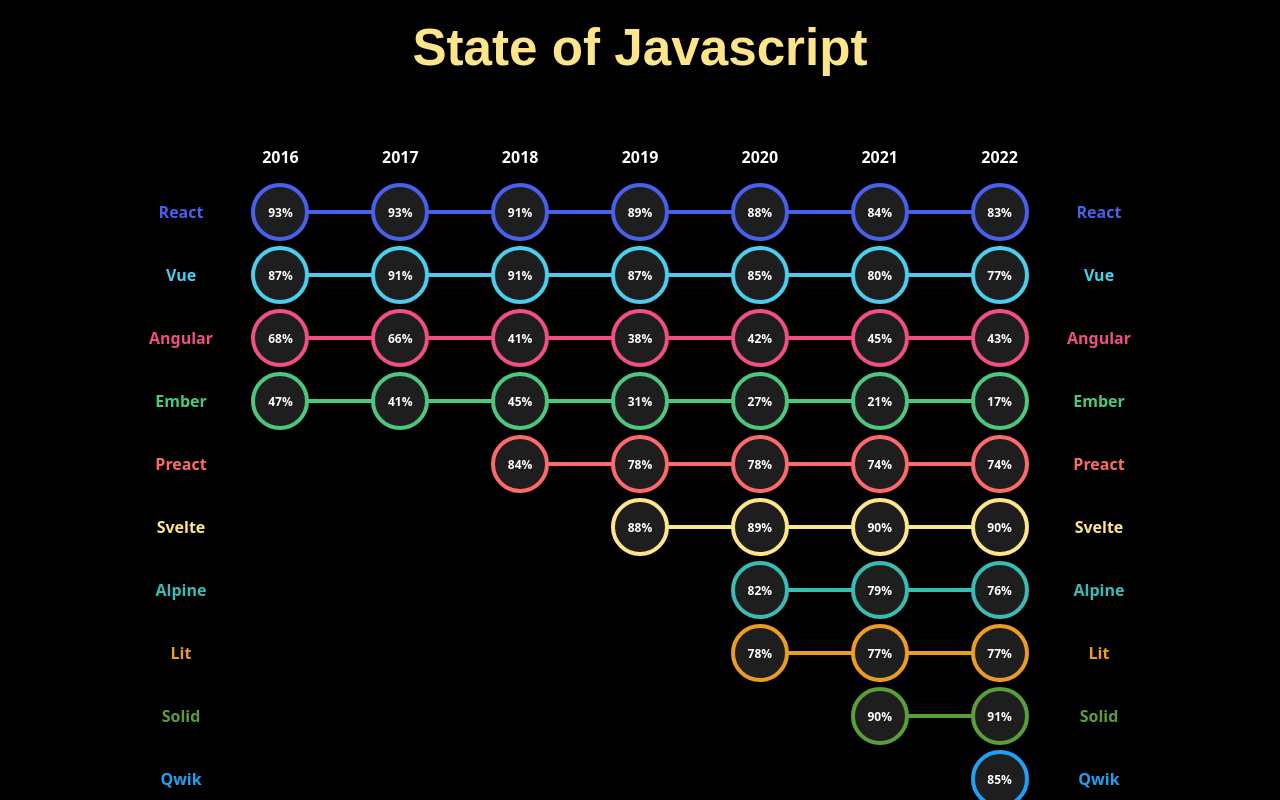
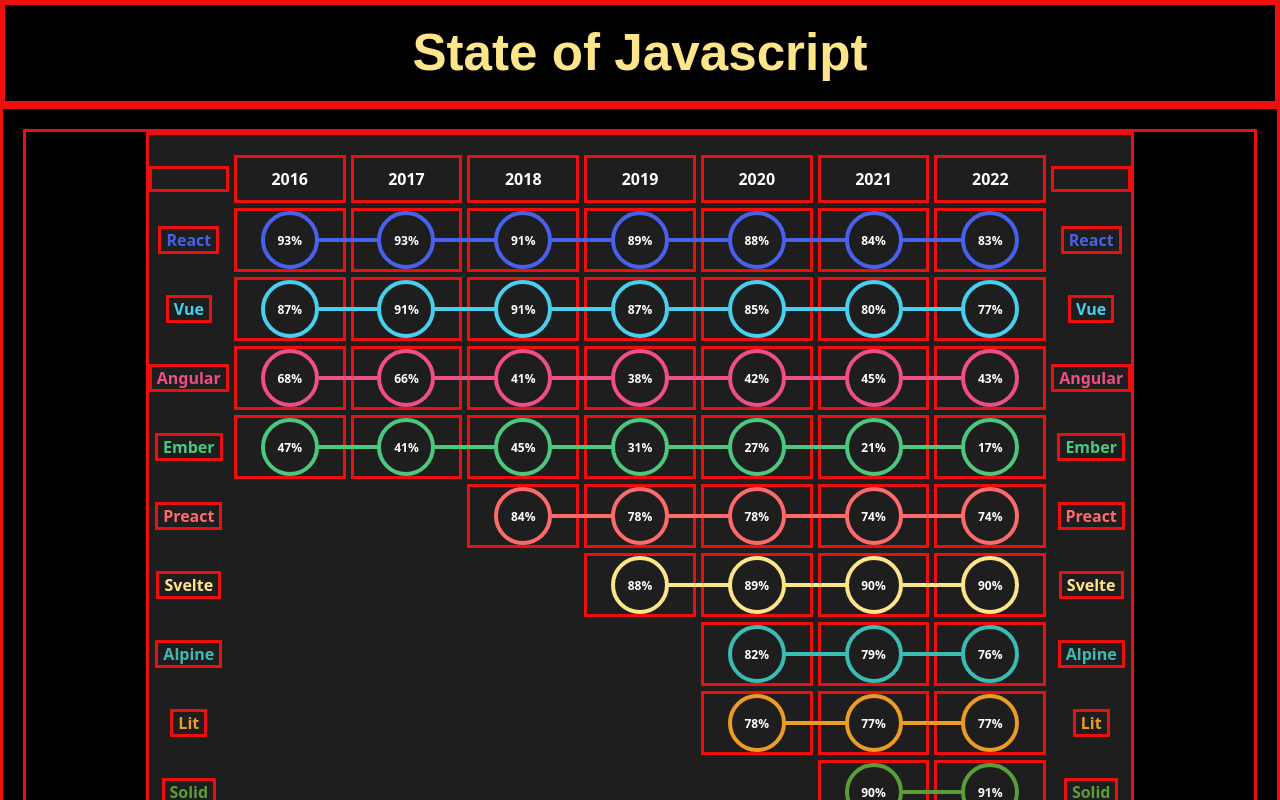
Before and after one commit to CatAvadani/frontend-framework-CatAvadani, a Svelte app: page /retention in a window 1280 px wide. Shown: the top 800 px of the page. Built offline with nearby package versions, Linux system fonts and the light colour scheme.

Commit message:
Checking for the scrolling issue.

```diff
--- a/src/components/Chart.svelte
+++ b/src/components/Chart.svelte
@@ -58,12 +58,15 @@
     width: 100%;
     margin: auto;
     overflow-x: auto;
+    border: solid 3px #ed0e0e;
   }
 
   .main-content {
   display: flex;
   justify-content: center;
   padding: 20px;
+  border: solid 3px #ed0e0e;
+
 }
 
   .chart-container {
@@ -72,14 +75,15 @@
     display: grid;
     /* grid-template-columns: auto repeat(7, 100px) auto; */
   grid-template-columns: auto repeat(7, minmax(0, 1fr)) auto;
-
     gap: 5px;
     align-items: center;
     min-width: max-content;
-    /* background: #1f1e1e; */
+    background: #1f1e1e;
     color: white;
     margin: auto;
     width: 80%;
+    border: solid 3px #ed0e0e;
+
   }
 
   .header-cell, .framework-name, .data-cell {
@@ -88,6 +92,8 @@
     display: flex;
     justify-content: center;
     align-items: center;
+    border: solid 3px #ed0e0e;
+
   }
   .header-cell {
     padding: 10px 0;
--- a/src/components/Footer.svelte
+++ b/src/components/Footer.svelte
@@ -21,6 +21,8 @@
       color: white;
       text-align: center;
       margin:0;
+    border: solid 3px #ed0e0e;
+
 
     }
 
--- a/src/components/Header.svelte
+++ b/src/components/Header.svelte
@@ -7,12 +7,15 @@
   <style>
     header {
       margin:0;
-      width: 100%;
+      padding: 0;
+      width: auto;
       height: 6rem;
       background-color: black;
       display: flex;
       justify-content: center;
       align-items: center;
+    border: solid 5px #ed0e0e;
+
 
     }
 
```
